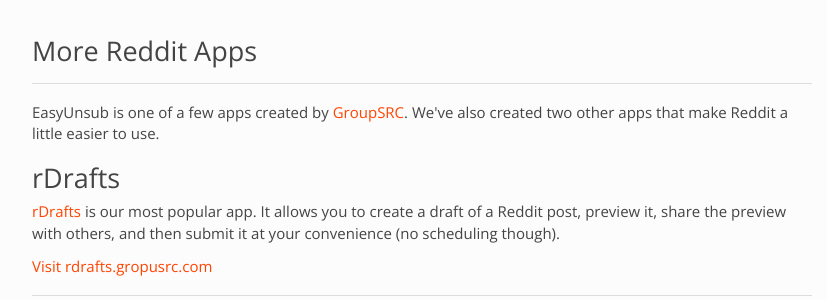
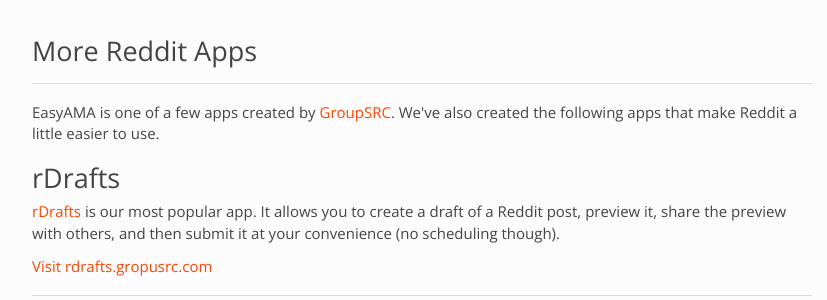
Before and after one commit to davedg629/easyama, a Flask app: page /other-apps/ in a window 1280 px wide. Shown: the part 69-369 px from the top of the page, without its empty margins (218-1045 px from the left). Run offline with Flask 2, Linux system fonts and the light colour scheme; parts of the project's set-up code (start-up, migrations or seed data) failed here and were passed over; some libraries are stand-ins or nearby versions.

Commit message:
Update to other-apps page copy

```diff
--- a/app/templates/other-apps.html
+++ b/app/templates/other-apps.html
@@ -3,7 +3,7 @@
 {% block page_content %}
 {{super()}}
 
-<p>EasyUnsub is one of a few apps created by <a href="{{url_for('about')}}">GroupSRC</a>. We've also created two other apps that make Reddit a little easier to use.</p>
+<p>EasyAMA is one of a few apps created by <a href="{{url_for('about')}}">GroupSRC</a>. We've also created the following apps that make Reddit a little easier to use.</p>
 
 <h2>rDrafts</h2>
 
```
